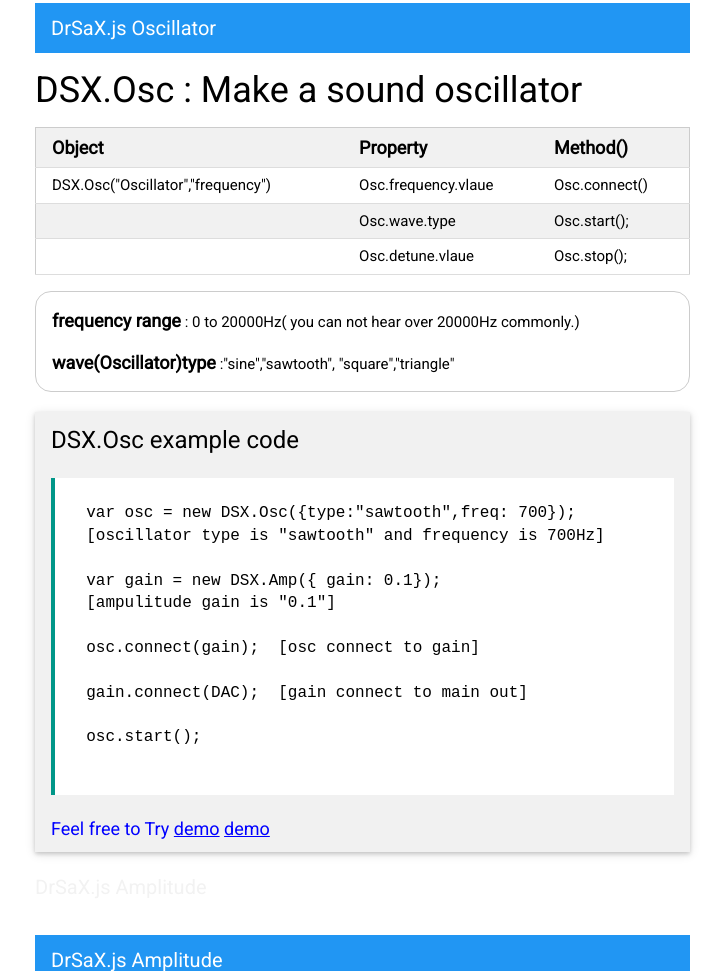
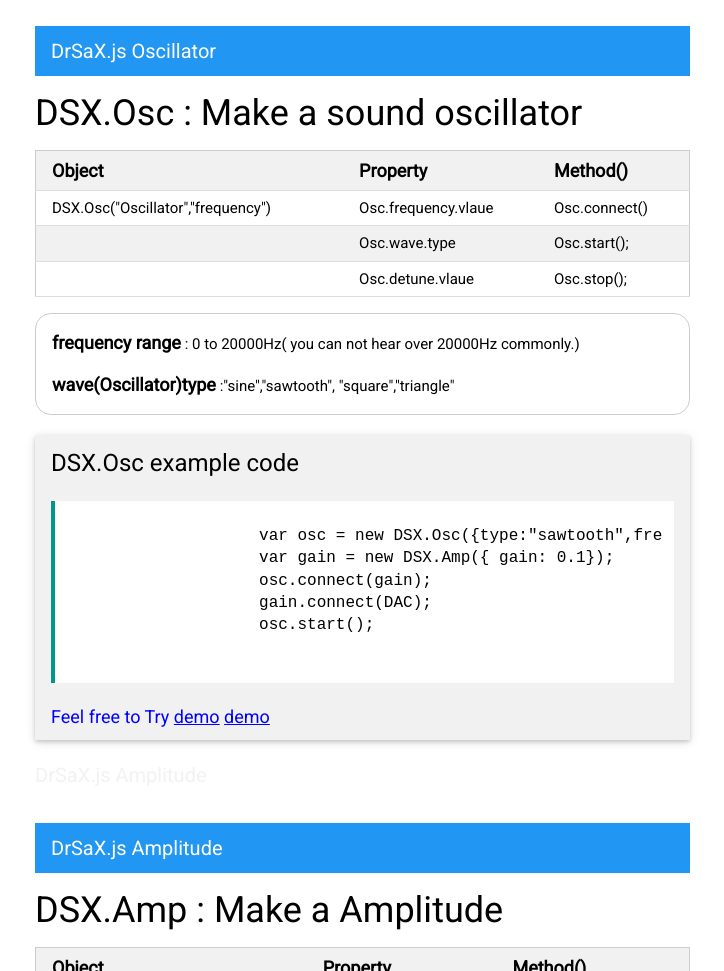
Before and after one commit to drwebsax/DrSax.js, a plain HTML site: page index.html in a window 1280 px wide. Shown: the part 2176-3147 px from the top of the page, without its empty margins (231-955 px from the left). Drawn offline with Linux system fonts and the light colour scheme.

Commit message:
line 247

```diff
--- a/index.html
+++ b/index.html
@@ -139,13 +139,10 @@
         <p>To use DrSax.js in your web applications, download DrSax.js from downloads
         and just add a script to "DrSax.js" in script tag from your web pages   </p>
 
-        <!-- download code set -->
+
         <h1 class="w3-text">Download DrSax.JS</h1>
         <a href="https://drsax.github.io/DrSAX/DrSax.1.7.0.1.2.js"  download>Download the latest version </a>
 
-        <!-- download code set -->
-
-        <!-- code set -->
         <div class="w3-example">
             <h3>DrSax.js setting</h3>
             <div class="w3-code jsHigh notranslate">
@@ -154,15 +151,9 @@
             </div>
             <p>Web Audio library for Saxophone in JavaScript.</p>
         </div>
-        <!--code set -->
-        <!-- download code set -->
+
         <h1 class="w3-text">"DSX" Setting </h1>
-        <!-- download code set -->
-
-
-      <!-- code set -->
-      <div class="w3-example">
-
+        <div class="w3-example">
             <h3>Declare  "var DSX = new DSX" on the top </h3>
             <div class="w3-code jsHigh notranslate">
                 <pre>
@@ -179,83 +170,37 @@ var DSX = new DSX; /<!--x-->/  declare on the top, ablove all "DSX"
              </div>
             <h4> * AudioContext is set "drsax". ex( osc = drsax.createOscillator();)</h4>
         </div>
-      <!--code set -->
-
-
-
-
-
-
         <h1 class="w3-text"> DrSax.JS version history</h1>
 
         <!-- table code set -->
         <table class="w3-table w3-striped w3-bordered w3-border">
-
             <thead>
                 <tr class="w3-light-grey"  style="font-size:18px">
                     <th> Drsax.js vesion</th>
                     <th> Specification</th>
-
-    </tr>
-  </thead>
-
+                </tr>
+            </thead>
             <tr>
                 <td>Drsax.1.6.1.0.js</td>
                 <td>add delay property</td>
-
-    </tr>
-    <tr>
-
+            </tr>
+            <tr>
                 <td>Drsax.1.6.1.1.js</td>
                 <td>add reverb property</td>
             </tr>
-
-
-
-  </table>
-  <!-- table code set -->
-
-
-    </div><!----------------------------------- text out -->
-
-
-
-
-
-
-
-
-
-
-
-
+        </table>
+    </div>
 
     <div class="w3-twothird w3-container"><!-- text in -->
-
-
-
-
-
-
-
-
-  <!-- section start ------------------------------------------------------------------>
-
-      <!-- head code set -->
         <a name="oscstart"><h4 style="color:#f2f2f2"> Oscillator </h4></a>
             <br>
             <div class="w3-container w3-blue">
                 <h4 class="w3-text">DrSaX.js Oscillator </h4>
             </div>
             <h1 class="w3-text">DSX.Osc : Make a sound oscillator</h1>
-      <!-- head code set -->
-
-
-
-
-  <!-- table code set -->
-  <table class="w3-table w3-striped w3-bordered w3-border">
-
+
+            <!-- table code set -->
+            <table class="w3-table w3-striped w3-bordered w3-border">
                 <thead>
                 <tr class="w3-light-grey"  style="font-size:18px">
                     <th> Object</th>
@@ -263,7 +208,6 @@ var DSX = new DSX; /<!--x-->/  declare on the top, ablove all "DSX"
                     <th>Method()</th>
                 </tr>
                 </thead>
-
                 <tr>
                     <td>DSX.Osc("Oscillator","frequency")</td>
                     <td>Osc.frequency.vlaue</td>
@@ -279,66 +223,28 @@ var DSX = new DSX; /<!--x-->/  declare on the top, ablove all "DSX"
                     <td>Osc.detune.vlaue</td>
                     <td>Osc.stop();</td>
                 </tr>
-
-
-
-  </table>
-  <!-- table code set -->
-
-
-
-  <!-- head code set -->
+            </table>
             <div class="w3-container w3-section w3-border w3-round-xlarge">
-        <p><b style="font-size:18px">frequency range</b> : 0 to  20000Hz( you can not hear over 20000Hz commonly.)  </p>
-        <p> <b style="font-size:18px">wave(Oscillator)type</b> :"sine","sawtooth", "square","triangle" </p>
-</div>
-  <!-- head code set -->
-
-
-
-        <!-- code set -->
+                <p><b style="font-size:18px">frequency range</b> : 0 to  20000Hz( you can not hear over 20000Hz commonly.)</p>
+                <p><b style="font-size:18px">wave(Oscillator)type</b> :"sine","sawtooth", "square","triangle"</p>
+            </div>
+
             <div class="w3-example">
                 <h3>DSX.Osc example code</h3>
                 <div class="w3-code jsHigh notranslate">
-<pre>  var osc = new DSX.Osc({type:"sawtooth",freq: 700});
-  [oscillator type is "sawtooth" and frequency is 700Hz]
-
+                <pre>
+                    var osc = new DSX.Osc({type:"sawtooth",freq: 700});
                     var gain = new DSX.Amp({ gain: 0.1});
-  [ampulitude gain is "0.1"]
-
-  osc.connect(gain);  [osc connect to gain]
-
-  gain.connect(DAC);  [gain connect to main out]
-
+                    osc.connect(gain);
+                    gain.connect(DAC);
                     osc.start();
                 </pre>
-
                 </div>
                 <h5 style="color:blue">Feel free to Try
-
-
                     <a href="#" onclick="window.open('examples/demo_osc.1.0.html','popup','width=385,height=500,left=0,top=0,scrollbars=no'); return false;">demo</a>
                     <a href="#" onclick="window.open('https://webaudiojs.github.io/works/osc.html','popup','width=385,height=500,left=0,top=0,scrollbars=no'); return false;">demo</a>
                </h5>
-
-        </div>
-        <!--code set -->
-
-
-
-<!-- section end ------------------------------------------------------------------>
-
-
-
-
-
-
-
-
-
-
-<!-- section start ------------------------------------------------------------------>
-
+            </div>
 
 <!-- head code set -->
   <a name="ampstart"><h4 style="color:#f2f2f2"> DrSaX.js Amplitude </h4></a>
```
Lines whose indentation alone changed are shown as unchanged.
